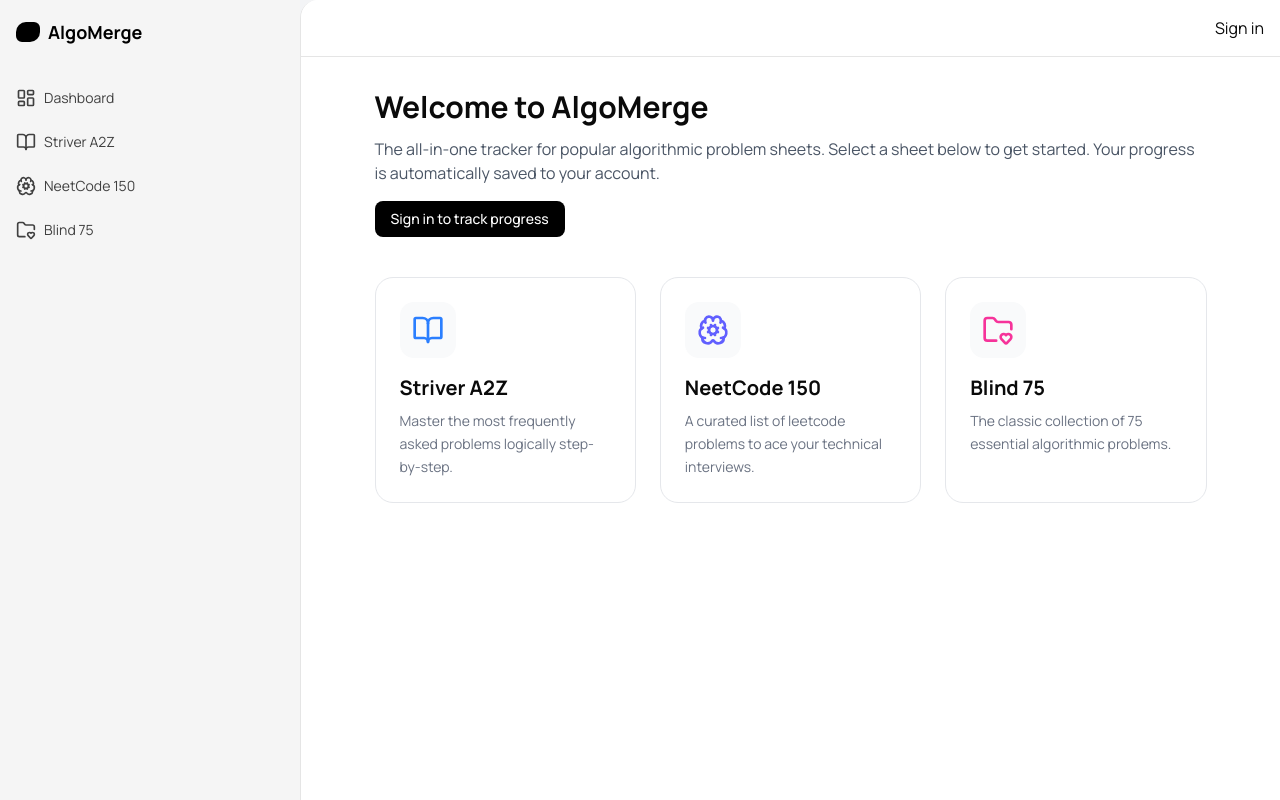
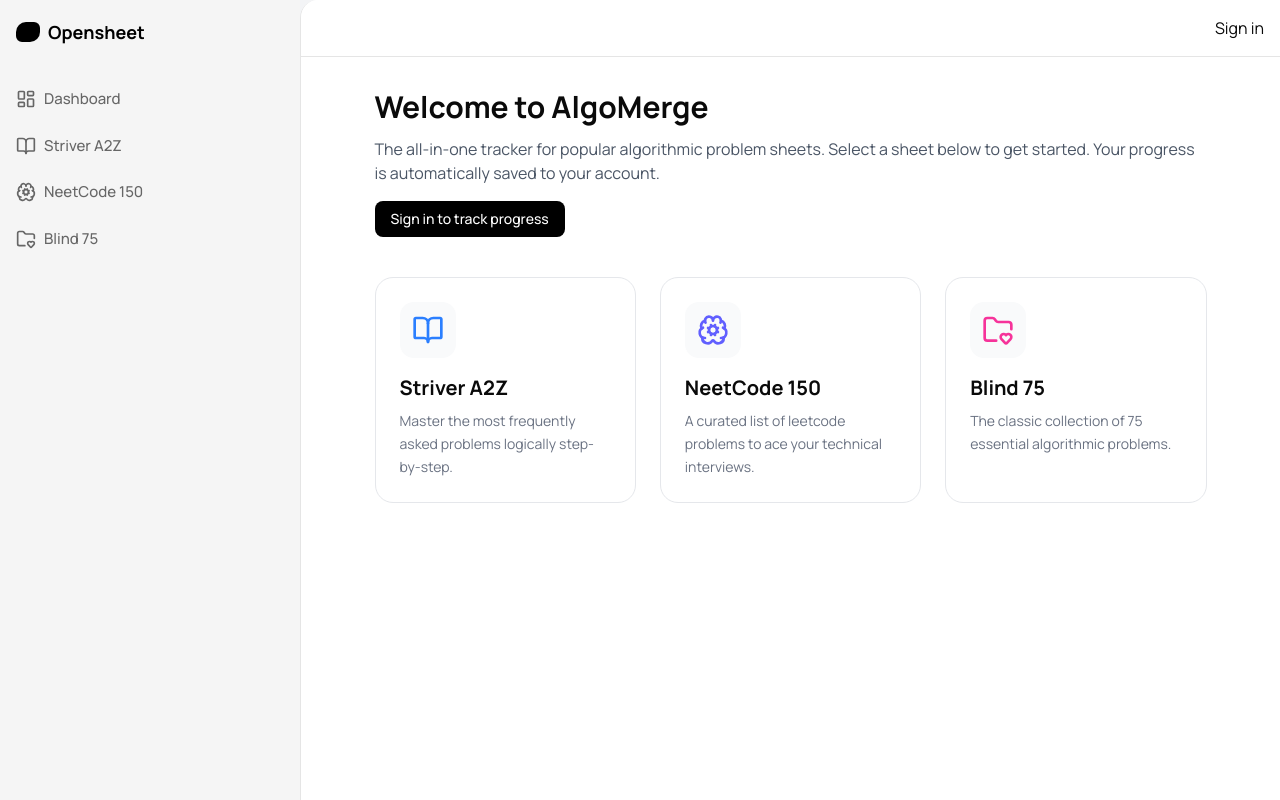
Before and after one commit to Soham-Donode/opensheet, a Next.js app: page / in a window 1280 px wide. Built offline with nearby package versions, Linux system fonts and the light colour scheme; no server answers.

Commit message:
sidebar working

```diff
--- a/src/components/AppSidebar.tsx
+++ b/src/components/AppSidebar.tsx
@@ -13,28 +13,28 @@
       label: "Dashboard",
       href: "/",
       icon: (
-        <LayoutDashboard className="text-neutral-700 dark:text-neutral-200 h-5 w-5 flex-shrink-0" />
+        <LayoutDashboard className="text-[#666666] dark:text-neutral-400 h-5 w-5 flex-shrink-0" />
       ),
     },
     {
       label: "Striver A2Z",
       href: "/sheet/striver-a2z",
       icon: (
-        <BookOpen className="text-neutral-700 dark:text-neutral-200 h-5 w-5 flex-shrink-0" />
+        <BookOpen className="text-[#666666] dark:text-neutral-400 h-5 w-5 flex-shrink-0" />
       ),
     },
     {
       label: "NeetCode 150",
       href: "/sheet/neetcode-150",
       icon: (
-        <BrainCog className="text-neutral-700 dark:text-neutral-200 h-5 w-5 flex-shrink-0" />
+        <BrainCog className="text-[#666666] dark:text-neutral-400 h-5 w-5 flex-shrink-0" />
       ),
     },
     {
       label: "Blind 75",
       href: "/sheet/blind-75",
       icon: (
-        <FolderHeart className="text-neutral-700 dark:text-neutral-200 h-5 w-5 flex-shrink-0" />
+        <FolderHeart className="text-[#666666] dark:text-neutral-400 h-5 w-5 flex-shrink-0" />
       ),
     },
   ];
@@ -49,7 +49,7 @@
         <SidebarBody className="justify-between gap-10">
           <div className="flex flex-col flex-1 overflow-y-auto overflow-x-hidden">
             {open ? <Logo /> : <LogoIcon />}
-            <div className="mt-8 flex flex-col gap-2">
+            <div className="mt-8 flex flex-col gap-2 ">
               {links.map((link, idx) => (
                 <SidebarLink key={idx} link={link} />
               ))}
@@ -79,7 +79,7 @@
         animate={{ opacity: 1 }}
         className="font-bold text-black dark:text-white whitespace-pre text-lg line-clamp-1"
       >
-        AlgoMerge
+        Opensheet
       </motion.span>
     </Link>
   );
--- a/src/components/ui/sidebar.tsx
+++ b/src/components/ui/sidebar.tsx
@@ -179,7 +179,7 @@
           display: animate ? (open ? "inline-block" : "none") : "inline-block",
           opacity: animate ? (open ? 1 : 0) : 1,
         }}
-        className="text-neutral-700 dark:text-neutral-200 text-sm group-hover/sidebar:translate-x-1 transition duration-150 whitespace-pre inline-block !p-0 !m-0"
+        className="text-[#666666] dark:text-neutral-400 text-[15px] font-medium group-hover/sidebar:translate-x-1 transition duration-150 whitespace-pre inline-block !p-0 !m-0"
       >
         {link.label}
       </motion.span>
```
